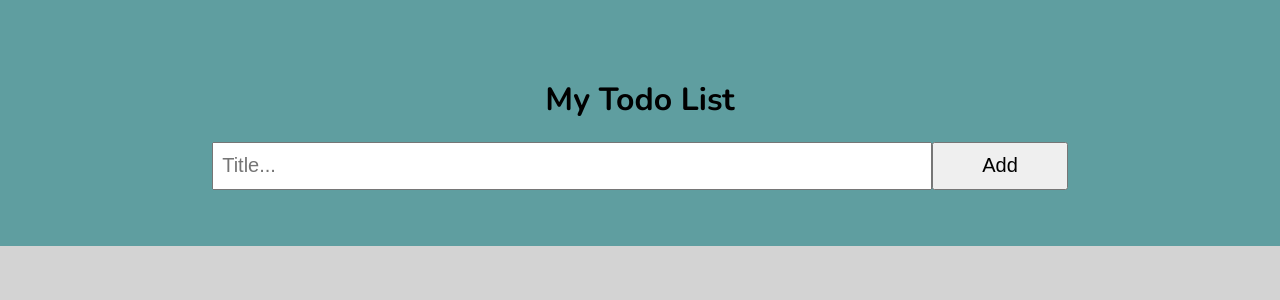
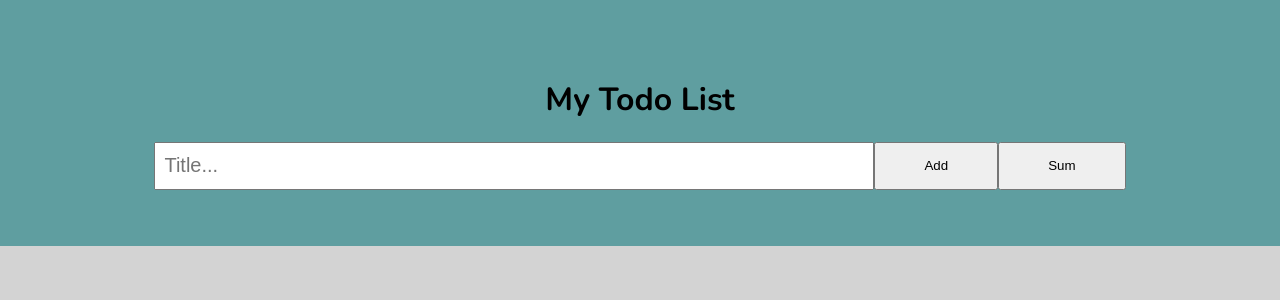
Before and after one commit to HyperactiveX/rabbitstale-assignment, a React (Create React App) app in the folder rabbit-app/: page / in a window 1280 px wide. Shown: the top 300 px of the page. Built offline with nearby package versions, Linux system fonts and the light colour scheme.

Commit message:
[ADD] : Sum button

```diff
--- a/rabbit-app/src/components/AddElement/AddElement.module.css
+++ b/rabbit-app/src/components/AddElement/AddElement.module.css
@@ -10,6 +10,6 @@
 	width: 700px;
 	padding: 0.5rem;
 }
-.addButton {
+.btn {
 	padding: 0.5rem 3rem;
 }
--- a/rabbit-app/src/components/AddElement/AddElement.tsx
+++ b/rabbit-app/src/components/AddElement/AddElement.tsx
@@ -3,10 +3,11 @@ import { ToDoType } from "../../types/Types";
 import styles from "./AddElement.module.css";
 
 type Prop = {
+	getList: ToDoType[];
 	setList: React.Dispatch<React.SetStateAction<ToDoType[]>>;
 };
 
-const AddElement: React.FC<Prop> = ({ setList }) => {
+const AddElement: React.FC<Prop> = ({ getList, setList }) => {
 	const [title, setTitle] = useState("");
 	const handleClick = (title: string) => {
 		if (title === "") {
@@ -15,6 +16,7 @@ const AddElement: React.FC<Prop> = ({ setList }) => {
 		setList((list) => [...list, { title: title, state: false }]);
 		return setTitle("");
 	};
+	const sumAllTodo = (list: ToDoType[]) => {};
 
 	return (
 		<div className={styles.addComponent}>
@@ -25,8 +27,15 @@ const AddElement: React.FC<Prop> = ({ setList }) => {
 				onChange={(e) => setTitle(e.target.value)}
 				value={title}
 			/>
-			<button className={styles.addButton} onClick={() => handleClick(title)}>
+			<button
+				className={`${styles.btn} ${styles.add}`}
+				onClick={() => handleClick(title)}>
 				Add
+			</button>
+			<button
+				className={`${styles.btn} ${styles.sum}`}
+				onClick={() => sumAllTodo(getList)}>
+				Sum
 			</button>
 		</div>
 	);
```
